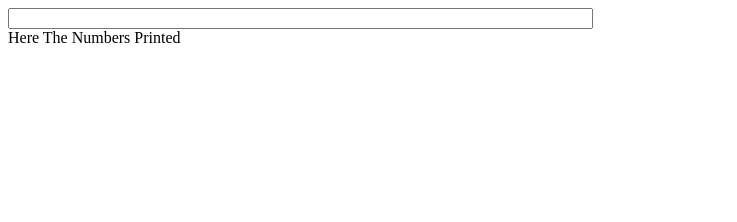
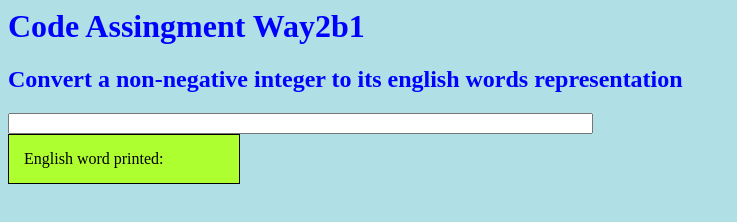
Before and after one commit to SyedSS/way2b1, a plain HTML site: page index.html in a window 1280 px wide. Shown: the whole page, without its empty margins (0-737 px from the left). Drawn offline with Linux system fonts and the light colour scheme.

Commit message:
color theming

```diff
--- a/index.html
+++ b/index.html
@@ -16,7 +16,7 @@ function update(){
     }
 
     if (numString == 0) {
-        document.getElementById('container').innerHTML = 'messeg tell to enter numbers';
+        document.getElementById('container').innerHTML = 'Please enter a number';
         return;
     }
 
@@ -105,7 +105,13 @@ function triConvert(num){
 </script>
 
 </head>
-<body>
+
+        <body style="background-color:powderblue;">
+
+
+    <h1 style="color:blue;">Code Assingment Way2b1 </h1>
+        <h2 style="color:blue;"> Convert a non-negative integer to its english words representation </h2>
+    <div>
 
 <input type="text"
     id="number"
@@ -119,6 +125,8 @@ function triConvert(num){
                     || (event.keyCode>34 && event.keyCode<40)
                     || (event.keyCode==46) )"/>
                     <br/>
-<div id="container">Here The Numbers Printed</div>
+    </div>
+
+<div id="container"  style="background-color:GreenYellow;width:200px;border:1px solid black;padding:15px;">English word printed: </div>
 </body>
 </html>
```
